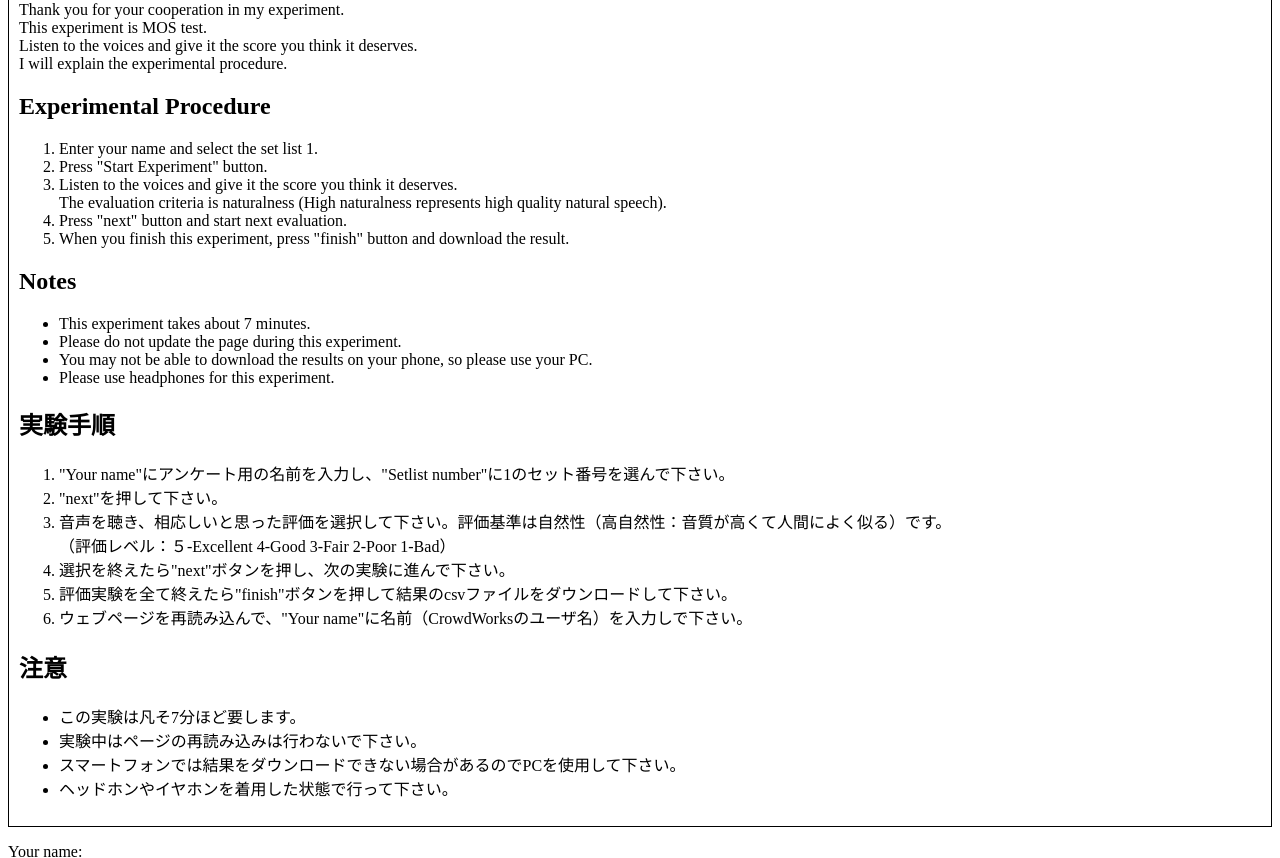
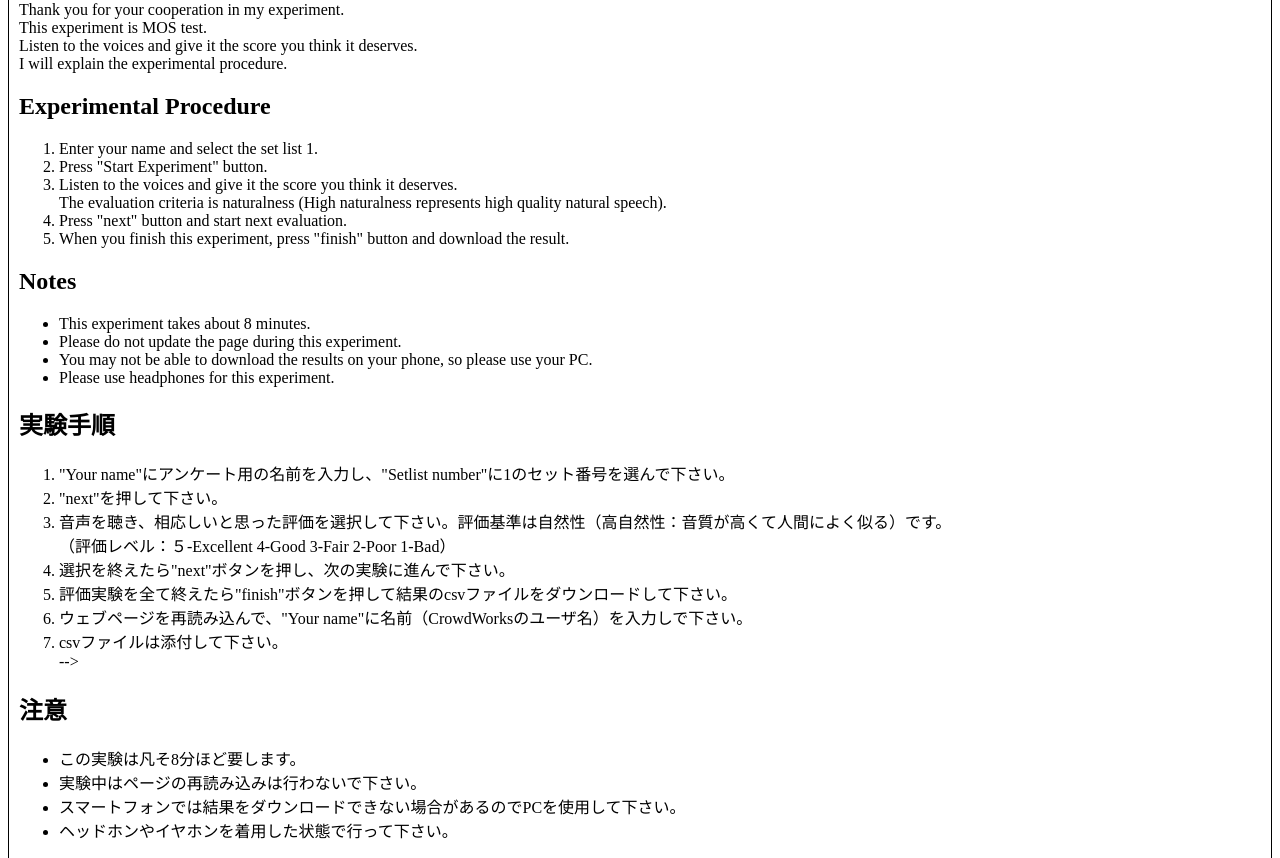
Before and after one commit to SilentIcyMoon/Test25, a plain HTML site: page index.html in a window 1280 px wide. Shown: the part 98-956 px from the top of the page. Drawn offline with Linux system fonts and the light colour scheme.

Commit message:
Update index.html

```diff
--- a/index.html
+++ b/index.html
@@ -31,7 +31,7 @@
 
                 <h2>Notes</h2>
                 <ul>
-                    <li>This experiment takes about 7 minutes.</li>
+                    <li>This experiment takes about 8 minutes.</li>
                     <li>Please do not update the page during this experiment.</li>
                     <li>You may not be able to download the results on your phone, so please use your PC.</li>
                     <li>Please use headphones for this experiment.</li>
@@ -46,13 +46,12 @@
                     <li>選択を終えたら"next"ボタンを押し、次の実験に進んで下さい。</li>
                     <li>評価実験を全て終えたら"finish"ボタンを押して結果のcsvファイルをダウンロードして下さい。</li>
                     <li>ウェブページを再読み込んで、"Your name"に名前（CrowdWorksのユーザ名）を入力しで下さい。</li>
-                    <!-- <li>手順２〜５を一回繰り返して下さい。</li>
-                    <li>二つのcsvファイルは添付して下さい。</li> -->
+                    <li>csvファイルは添付して下さい。</li> -->
                 </ol>
 
                 <h2>注意</h2>
                 <ul>
-                    <li>この実験は凡そ7分ほど要します。</li>
+                    <li>この実験は凡そ8分ほど要します。</li>
                     <li>実験中はページの再読み込みは行わないで下さい。</li>
                     <li>スマートフォンでは結果をダウンロードできない場合があるのでPCを使用して下さい。</li>
                     <li>ヘッドホンやイヤホンを着用した状態で行って下さい。</li>
```
